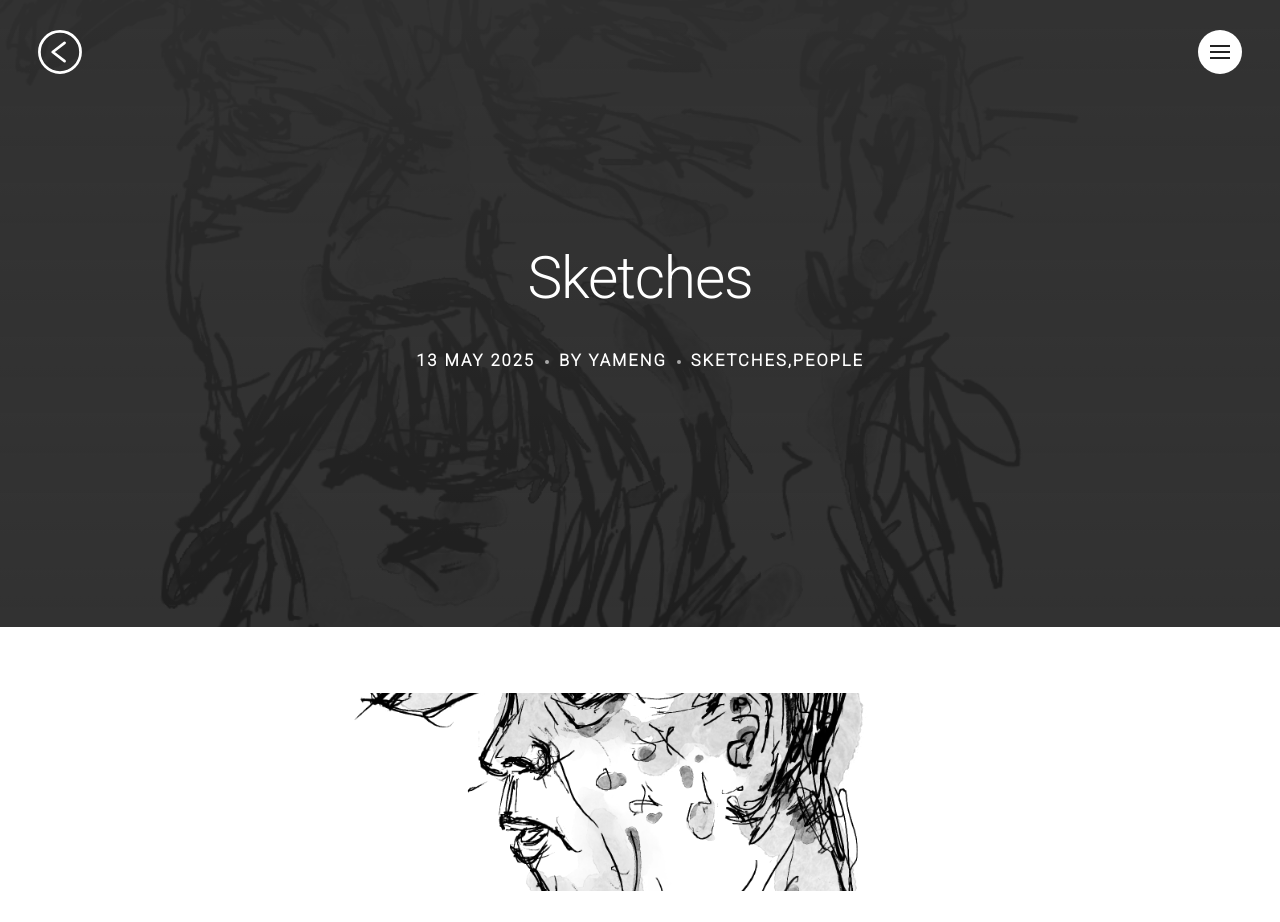
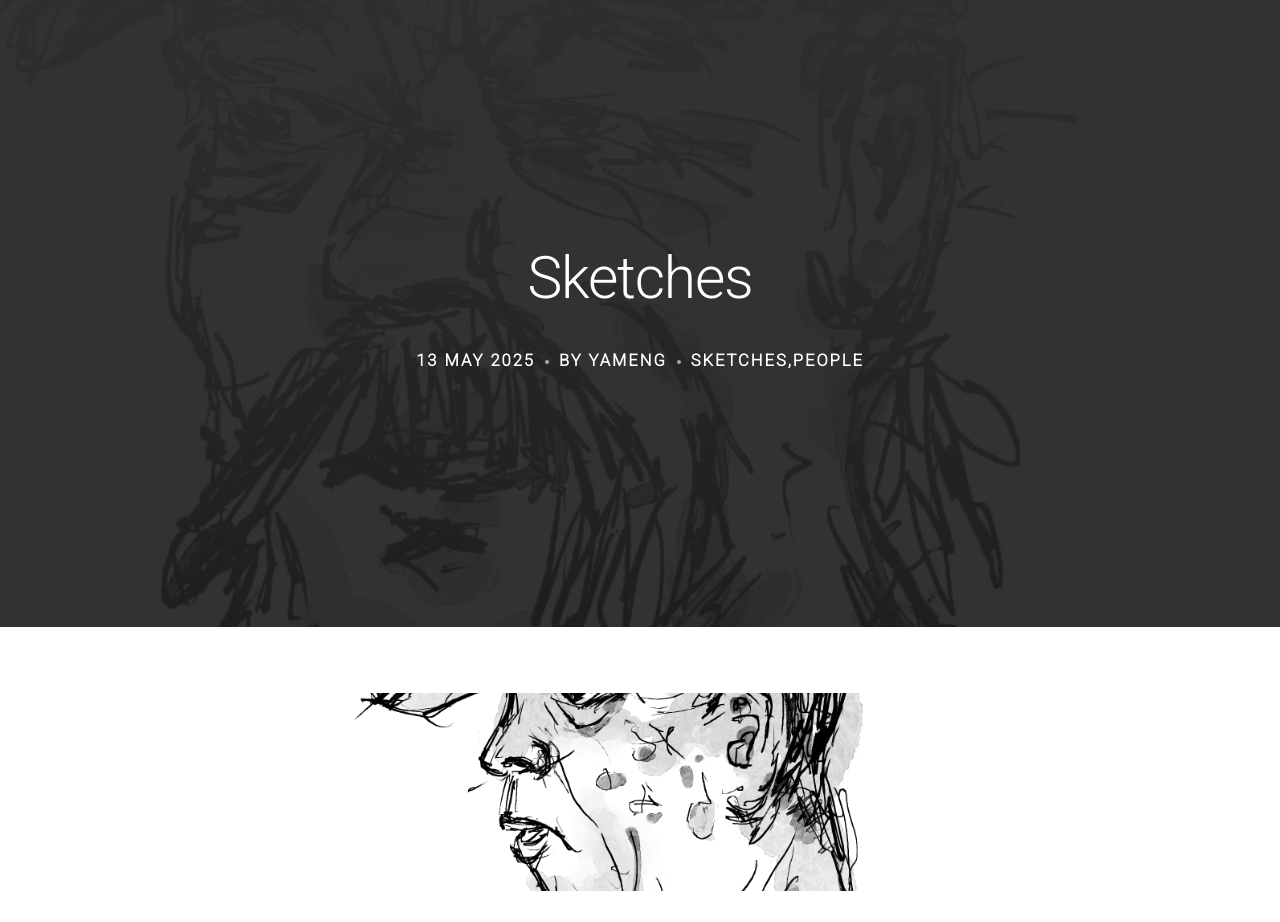
Before and after one commit to ArmonGo/ArmonGo.github.io, a Jekyll site: the page built from _posts/2025-05-13-01-sketches.markdown, in a window 1280 px wide. Shown: the top 922 px of the page. Built offline with Jekyll 4.4.1, drawn with Linux system fonts in a browser that asks for light colours; nearby versions of some CDN libraries; some web fonts are replaced; Markdown is read by kramdown in place of the engine named in the settings; grey boxes are pictures that could not be loaded.

Commit message:
remove menu

```diff
--- a/_layouts/default.html
+++ b/_layouts/default.html
@@ -4,17 +4,8 @@
   {% include head.html %}
 
   <body>
-    {% if page.url != '/index.html' %}
-      <input type="checkbox" class="sidebar-checkbox" id="sidebar-checkbox">
-      {% include sidebar-nav.html %}
-      {% include menu.html %}
-    {% endif %}
 
     {{ content }}
-
-    {% if page.url != '/index.html' %}
-      {% include sidebar-toggle.html %}
-    {% endif %}
 
     {% if page.url == '/index.html' %}
       {% include footer.html %}
--- a/_layouts/post.html
+++ b/_layouts/post.html
@@ -51,5 +51,3 @@ layout: default
     <hr class="u-clearHr"/>
   </section>
 </article>
-
-{% include modal.html %}
```
